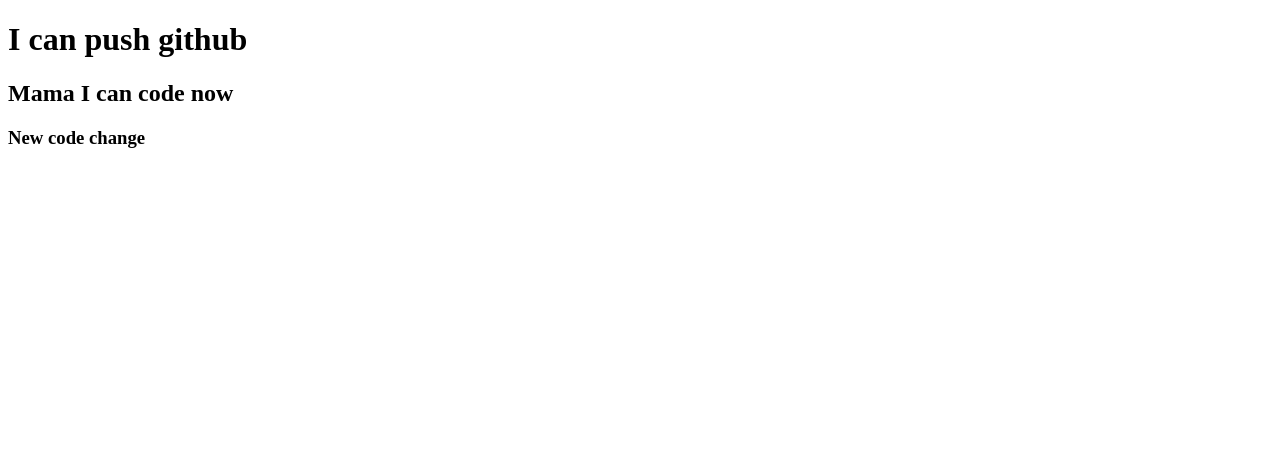
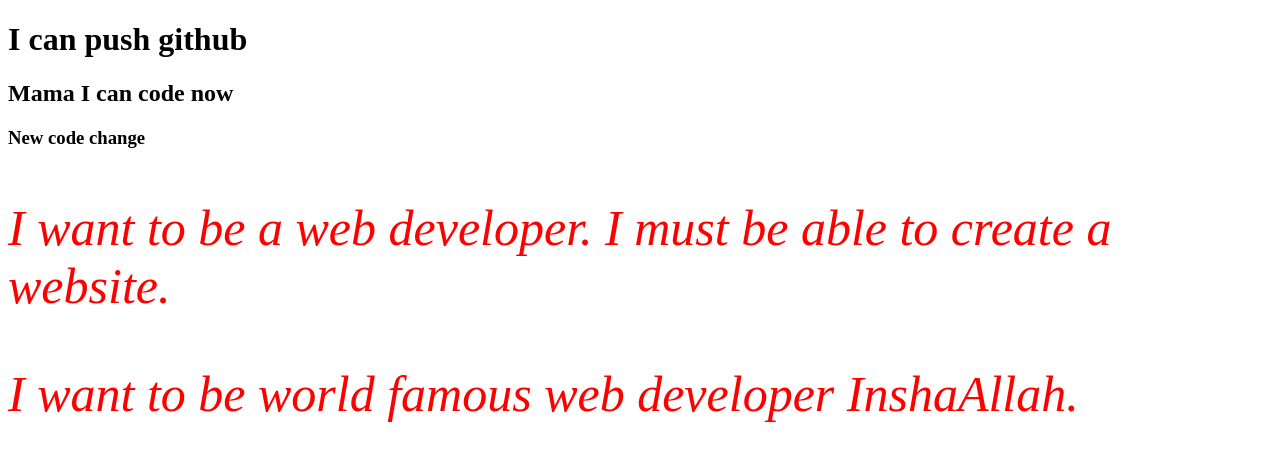
Before and after one commit to masum-2020/my-second-repo-23, a plain HTML site: page index.html in a window 1280 px wide. Drawn offline with Linux system fonts and the light colour scheme.

Commit message:
style added now

```diff
--- a/index.html
+++ b/index.html
@@ -5,10 +5,13 @@
     <meta http-equiv="X-UA-Compatible" content="IE=edge">
     <meta name="viewport" content="width=device-width, initial-scale=1.0">
     <title>My Second Github Repo.</title>
+    <link rel="stylesheet" href="style.css">
 </head>
 <body>
     <h1>I can push github</h1>
     <h2>Mama I can code now</h2>
     <h3>New code change</h3>
+    <p>I want to be a web developer. I must be able to create a website.</p>
+    <p>I want to be world famous web developer InshaAllah.</p>
 </body>
 </html>
--- /dev/null
+++ b/style.css
@@ -0,0 +1,5 @@
+p{
+    color: red;
+    font-size: 50px;
+    font-style: italic;
+}
```
